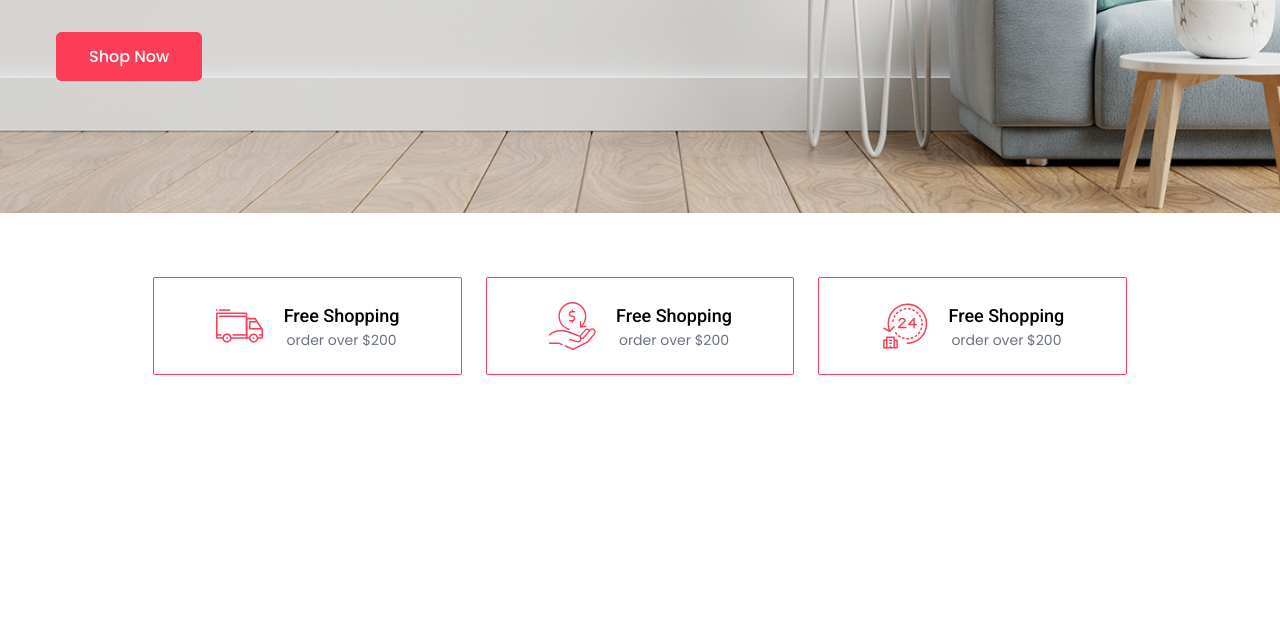
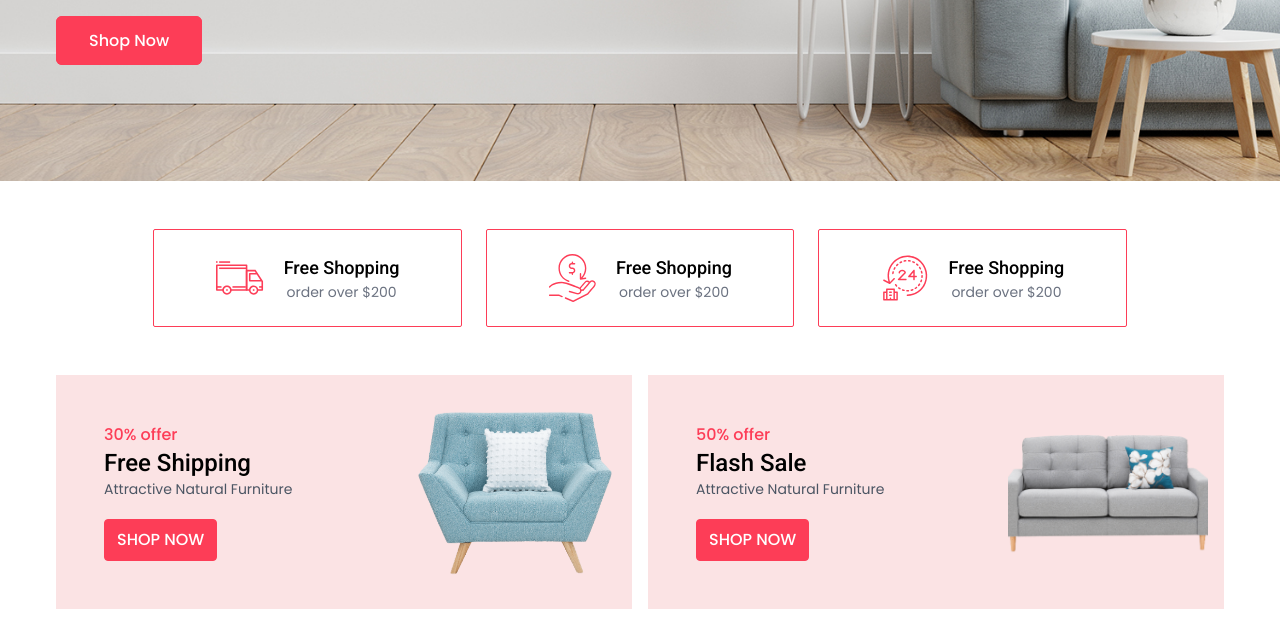
Before and after one commit to ShahadatShijan/Ecommerce-website, a website: page src/index.html in a window 1280 px wide. Shown: the part 509-1150 px from the top of the page. Before the commit the page ends 964 px from the top, so only its background shows below. Drawn offline with Linux system fonts and the light colour scheme.

Commit message:
create offer section in index.html file

```diff
--- a/src/index.html
+++ b/src/index.html
@@ -171,7 +171,7 @@
     <!-- navbar end here  -->
 
     <!-- banner section start here  -->
-    <div class="bg-cover bg-no-repeat bg-center py-20 md:py-36" style="background-image: url('../images/banner-bg.jpg');">
+    <div class="bg-cover bg-no-repeat bg-center py-20 md:py-32" style="background-image: url('../images/banner-bg.jpg');">
         <div class="container">
             <h1 class="text-[38px] md:text-6xl text-gray-800 font-medium mb-4 capitalize">
                 best collection for <br class="hidden md:block"> home decoration
@@ -188,7 +188,7 @@
     <!-- banner section end here  -->
 
     <!-- feature section start here  -->
-    <div class="container py-14 md:py-16">
+    <div class="container pt-14 pb-10 md:pt-12 md:pb-8">
         <div class="w-[270px] md:w-10/12 md:grid md:grid-cols-3 md:gap-6 mx-auto justify-center">
             <!-- single feature  -->
             <div class="border border-primary mb-4 text-center rounded-sm px-3 py-3 md:py-6 md:flex md:justify-center md:items-center md:gap-5">
@@ -228,6 +228,43 @@
     </div>
     <!-- feature section end here  -->
 
+    <!-- offer section start here -->
+    <div class="container">
+        <div class="md:flex md:justify-between md:gap-4">
+            <div class="bg-[#FBE3E4] p-4 mb-8 md:flex md:w-full md:flex-row-reverse md:justify-between group">
+                <div class="flex justify-center py-2">
+                    <img src="../images/sofa.png" class="w-[200px] h-[180px] object-contain group-hover:scale-105  transition" alt="">
+                </div>
+                <div class="p-4 md:p-8">
+                    <p class="text-primary font-medium text-base">30% offer</p>
+                    <h3 class="text-2xl font-medium">Free Shipping</h3>
+                    <p class="text-gray-600 text-sm">Attractive Natural Furniture</p>
+                    <div class="pt-5">
+                        <button class="uppercase text-white bg-primary border border-primary rounded px-3 py-2 font-medium font-base hover:text-primary hover:bg-white transition">shop now</button>
+                    </div>
+                </div>
+            </div>
+
+            <div class="bg-[#FBE3E4] p-4 mb-8 md:flex md:w-full md:flex-row-reverse md:justify-between group">
+                <div class="flex justify-center py-2">
+                    <img src="../images/sofa-2.png" class="w-[200px] h-[180px] object-contain group-hover:scale-105  transition" alt="">
+                </div>
+                <div class="p-4 md:p-8">
+                    <p class="text-primary font-medium text-base">50% offer</p>
+                    <h3 class="text-2xl font-medium">Flash Sale</h3>
+                    <p class="text-gray-600 text-sm">Attractive Natural Furniture</p>
+                    <div class="pt-5">
+                        <button class="uppercase text-white bg-primary border border-primary rounded px-3 py-2 font-medium font-base hover:text-primary hover:bg-white transition">shop now</button>
+                    </div>
+                </div>
+            </div>
+
+        </div>
+    </div>
+
+    <!-- offer section end here -->
+
+
 
 
 </body>
```
Also changed, not shown: dist/output.css.
